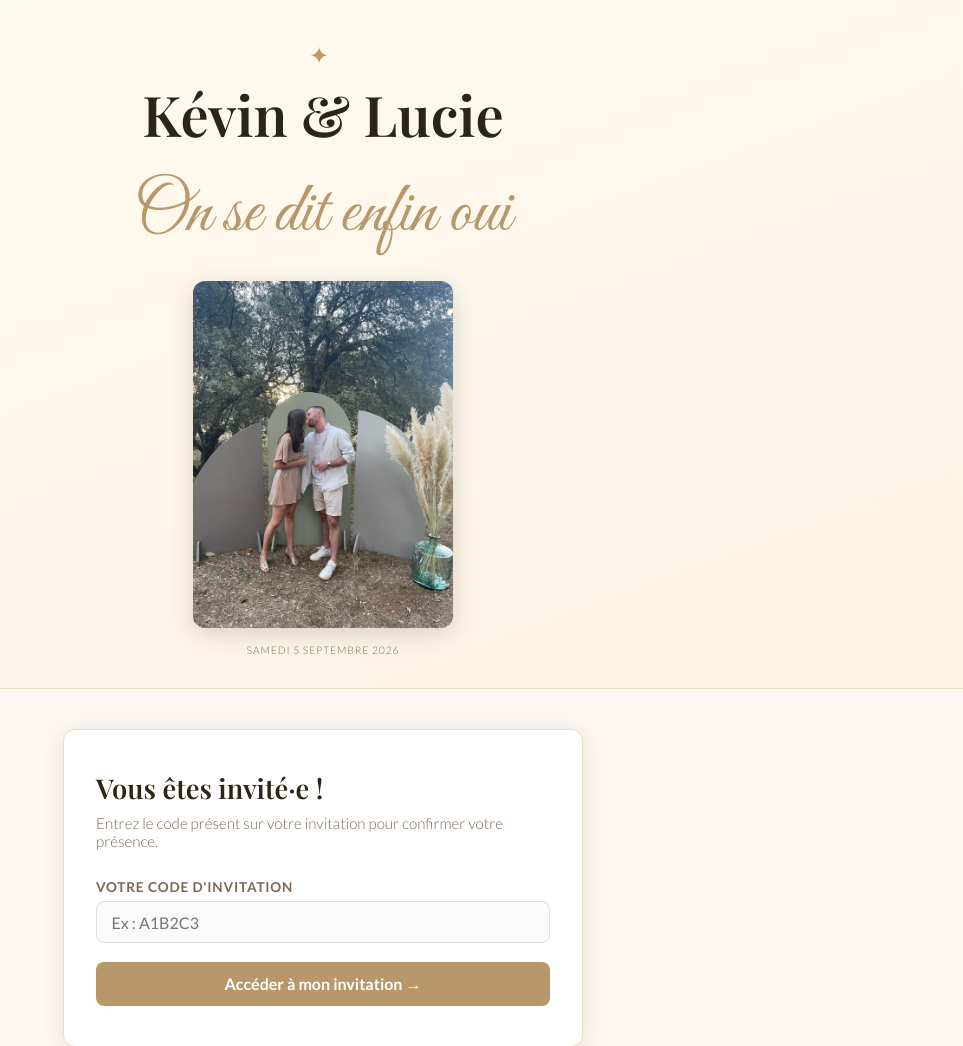
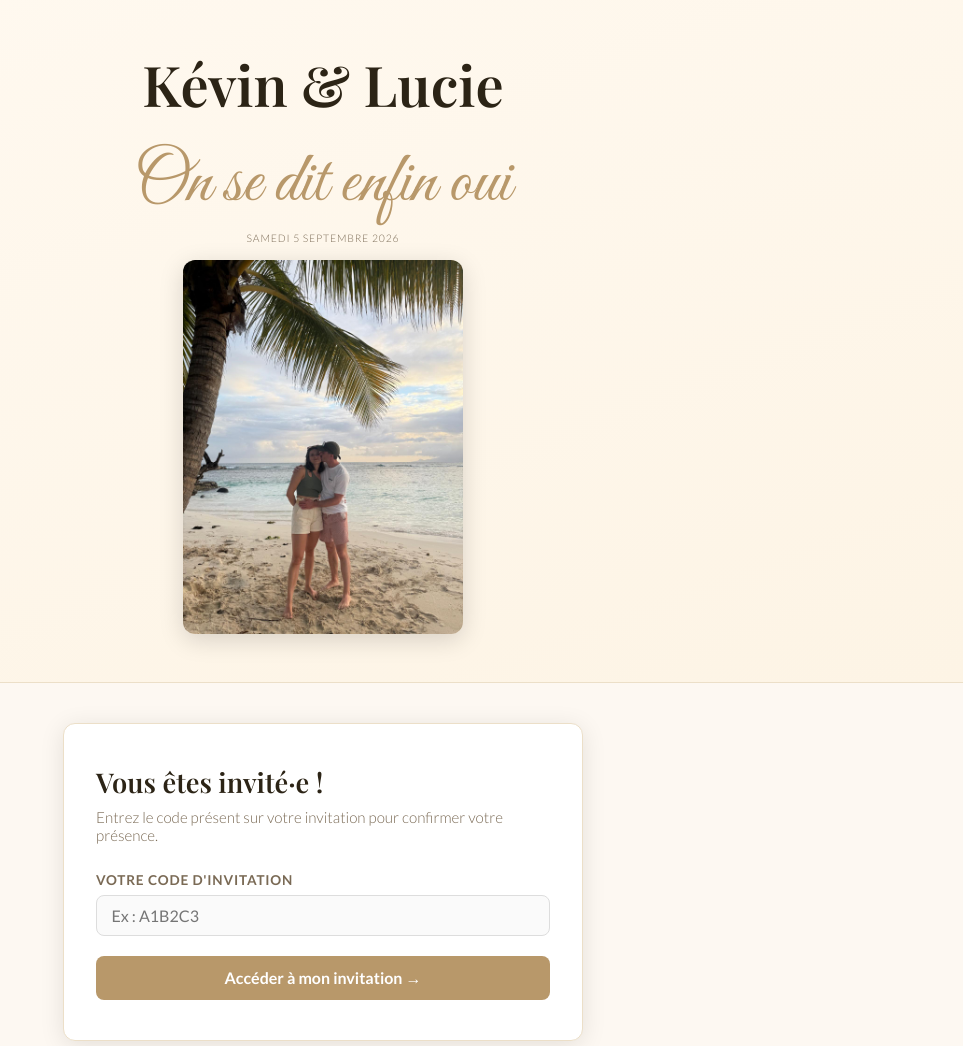
Before and after one commit to armshivb/mariage-rsvp, a FastAPI app: page / in a window 1280 px wide. Shown: the top 1046 px of the page, without its empty margins (317-1280 px from the left). Run offline with FastAPI, Linux system fonts and the light colour scheme; some web fonts are replaced.

Commit message:
nouvelle photo, suppression étoile, textes au dessus photo centrée

```diff
--- a/static/style.css
+++ b/static/style.css
@@ -36,11 +36,11 @@ header {
 }
 
 .header-photo {
-  width: 260px;
+  width: 280px;
   height: auto;
   border-radius: 12px;
   box-shadow: 0 6px 24px rgba(0,0,0,.15);
-  margin: 1.2rem 0 1rem;
+  margin-top: 1.5rem;
 }
 
 .header-deco { font-size: 1.5rem; color: var(--gold); letter-spacing: .5rem; }
@@ -66,6 +66,14 @@ header {
   color: var(--gold);
   margin-top: .5rem;
   margin-bottom: .2rem;
+}
+
+.header-photo {
+  width: 280px;
+  height: auto;
+  border-radius: 12px;
+  box-shadow: 0 6px 24px rgba(0,0,0,.15);
+  margin: 1rem 0;
 }
 
 /* ── Main ─────────────────────────────────────────────────────────── */
--- a/templates/base.html
+++ b/templates/base.html
@@ -11,11 +11,10 @@
 </head>
 <body>
   <header>
-    <div class="header-deco">✦</div>
     <h1 class="couple-name">{{ couple }}</h1>
     <p class="wedding-quote">On se dit enfin oui</p>
+    <p class="wedding-info">{{ date }}</p>
     <img class="header-photo" src="/static/kevin_lucie.jpg" alt="Kévin & Lucie" />
-    <p class="wedding-info">{{ date }}</p>
   </header>
   <main class="{% block main_class %}{% endblock %}">
     {% block content %}{% endblock %}
```
Also changed, not shown: static/kevin_lucie.jpg.
